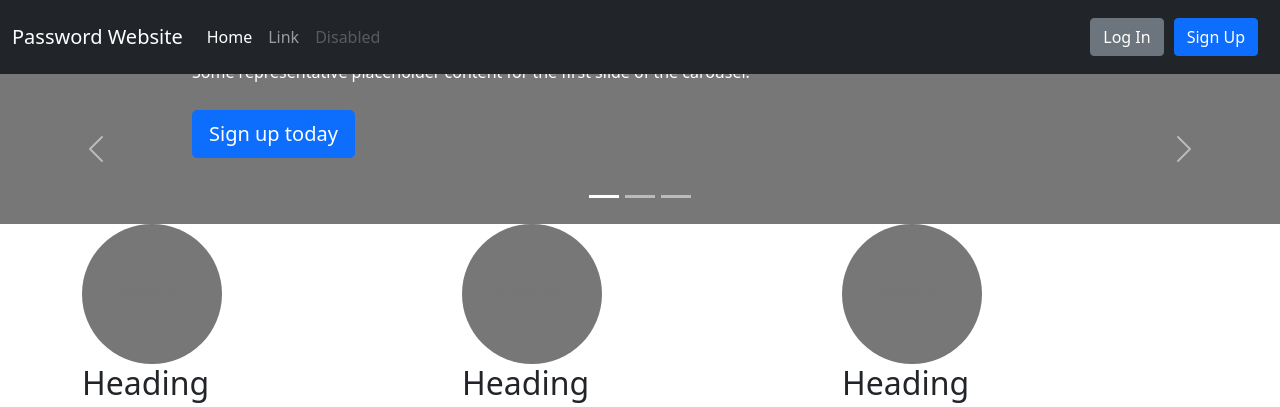
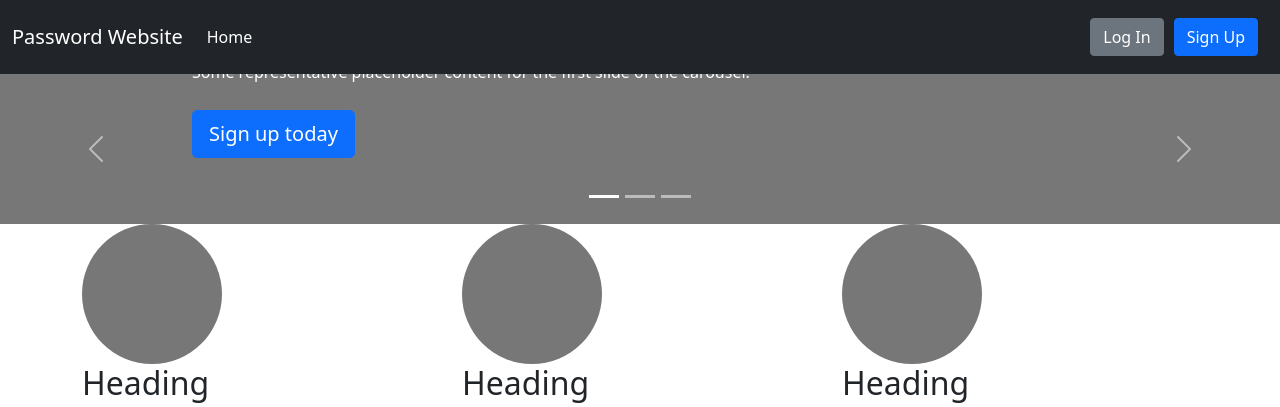
Before and after one commit to 1254raize/password_project, a Flask app: page / in a window 1280 px wide. Shown: the top 407 px of the page. Run offline with Flask 2, Linux system fonts and the light colour scheme; some libraries are stand-ins or nearby versions.

Commit message:
Added navbar buttons to the navbar-collapse div

```diff
--- a/templates/header.html
+++ b/templates/header.html
@@ -46,6 +46,8 @@
       }
 
 
+
+
     </style>
 
 
@@ -67,14 +69,7 @@
                     <li class="nav-item">
                         <a class="nav-link active" aria-current="page" href="{{ url_for('home') }}">Home</a>
                     </li>
-                    <li class="nav-item">
-                        <a class="nav-link" href="#">Link</a>
-                    </li>
-                    <li class="nav-item">
-                        <a class="nav-link disabled">Disabled</a>
-                    </li>
                 </ul>
-            </div>
                 {% if not user.is_authenticated %}
                 <a class="btn btn-secondary" href="{{ url_for('login') }}">Log In</a>
                 <a class="btn btn-primary" href="{{ url_for('signup') }}">Sign Up</a>
@@ -83,6 +78,8 @@
                 <a href="{{ url_for('user_passwords') }}" class="btn btn-primary">Passwords</a>
                 {% endif %}
             </div>
+
+        </div>
     </nav>
 </header>
 </body>
```
Lines whose indentation alone changed are shown as unchanged.
